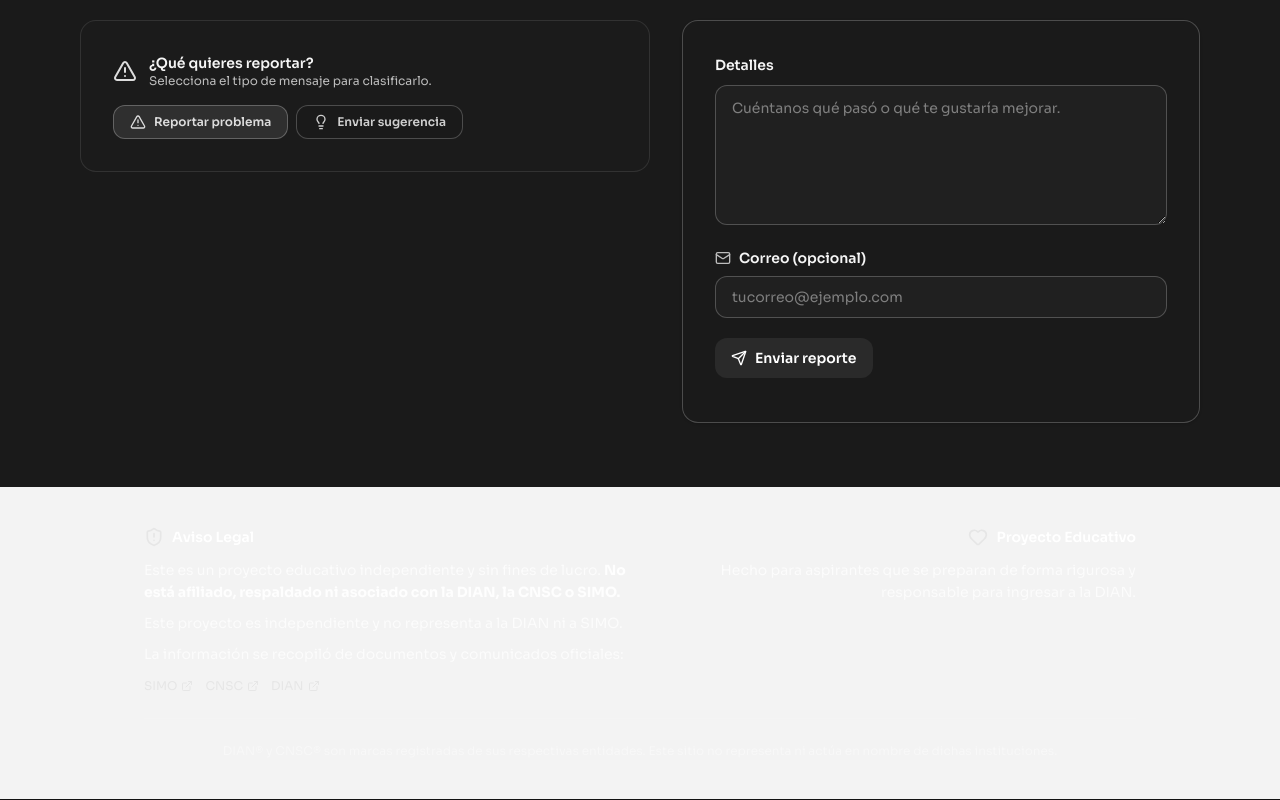
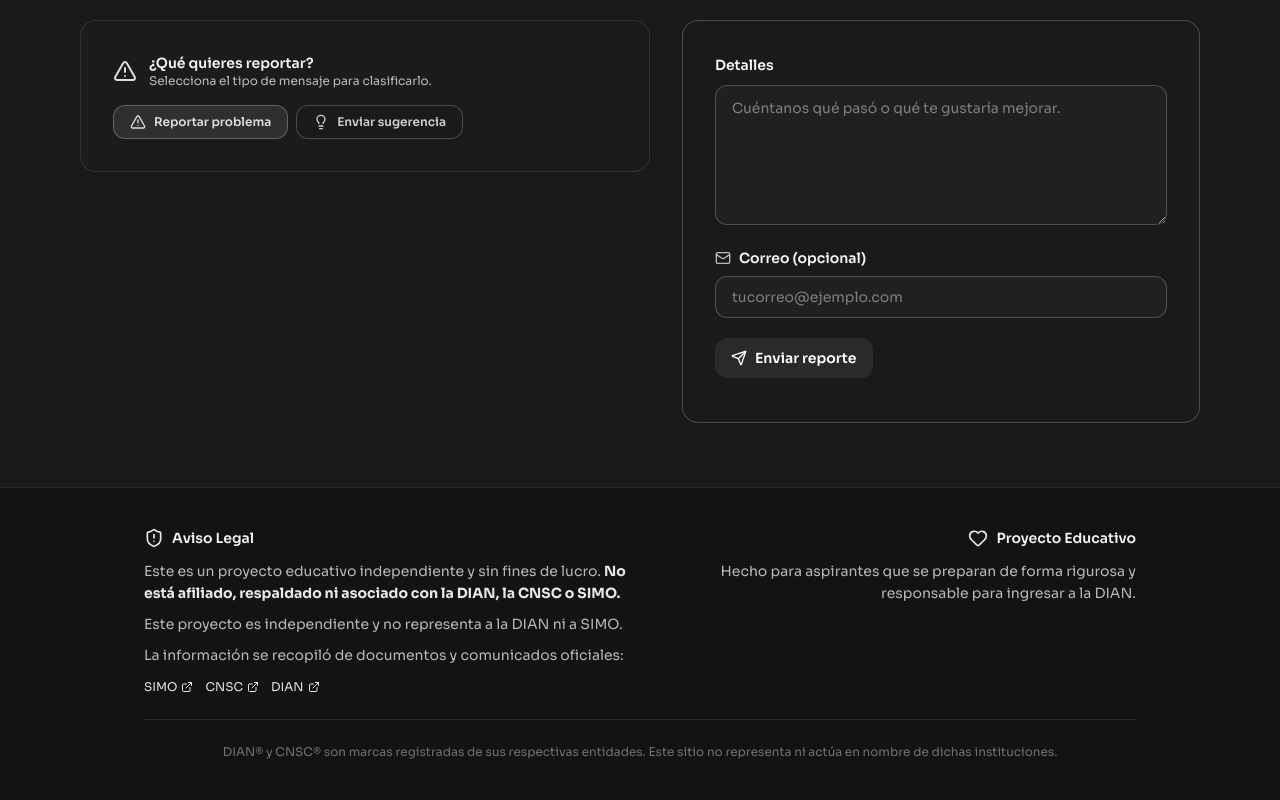
Before and after one commit to elproelpromaspro123-art/DIAN, a Next.js app: page / in a window 1280 px wide. Shown: the part 5889-6689 px from the top of the page. Built offline with nearby package versions, Linux system fonts and the light colour scheme; no server answers.

Commit message:
style: fix footer background to darkwhite palette

```diff
--- a/src/components/Footer.tsx
+++ b/src/components/Footer.tsx
@@ -2,7 +2,7 @@ import { ExternalLink, Heart, ShieldAlert } from "lucide-react";
 
 export default function Footer() {
   return (
-    <footer className="bg-dian-ink text-white py-10">
+    <footer className="bg-[#131313] text-[#f2f2f2] py-10 border-t border-white/10">
       <div className="max-w-5xl mx-auto px-4">
         <div className="flex flex-col md:flex-row md:items-start md:justify-between gap-6">
           <div className="flex-1">
```
